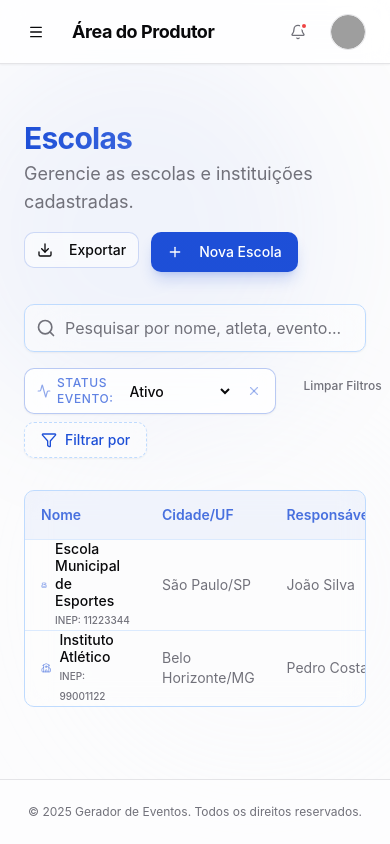
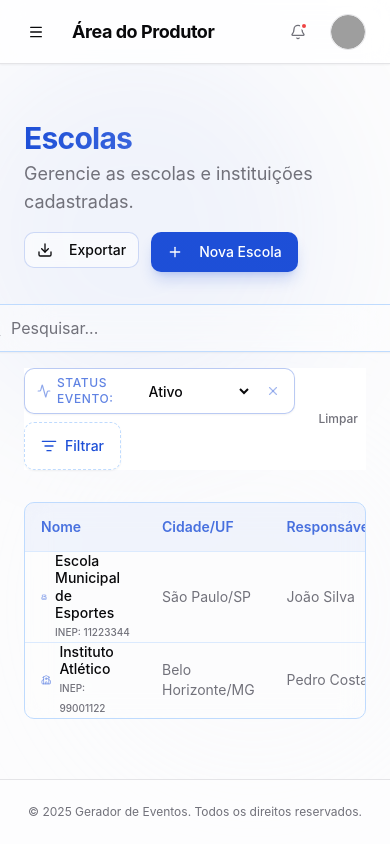
Before and after one commit to AtilaMedeiros/gerador-de-eventos_ultimo, a React (Vite) app: page /area-do-produtor/escolas in a window 390 px wide. Shown: the top 844 px of the page. Built offline with nearby package versions, Linux system fonts and the light colour scheme; sample sign-in values are in the browser's storage; grey boxes are pictures that could not be loaded.

Commit message:
feat: adiciona ícone ListFilter e aprimora layout da busca e filtros com novo botão 'Filtrar' e ajustes de responsividade.

```diff
--- a/src/pages/dashboard/basic-registration/SchoolsList.tsx
+++ b/src/pages/dashboard/basic-registration/SchoolsList.tsx
@@ -23,7 +23,8 @@ import {
     Hash,
     Trophy,
     Building,
-    Activity
+    Activity,
+    ListFilter
 } from 'lucide-react'
 import { toast } from 'sonner'
 import { useNavigate } from 'react-router-dom'
@@ -221,25 +222,34 @@ export default function SchoolsList() {
             </div>
 
             {/* Search and Advanced Filters */}
-            <div className="flex flex-col gap-4">
-                <div className="flex items-center gap-3 w-full relative group">
+            <div className="flex flex-col md:flex-row items-center justify-between gap-4">
+                <div className="flex items-center gap-3 w-[450px] relative group">
                     <div className="absolute inset-y-0 left-3 flex items-center pointer-events-none z-10">
                         <Search className="h-5 w-5 text-muted-foreground group-focus-within:text-primary transition-colors" />
                     </div>
                     <Input
-                        placeholder="Pesquisar por nome, atleta, evento..."
+                        placeholder="Pesquisar..."
                         value={searchTerm}
                         onChange={(e) => setSearchTerm(e.target.value)}
-                        className="pl-10 h-12 bg-white/40 dark:bg-black/40 backdrop-blur-xl border-blue-200 dark:border-blue-800 focus:border-primary/30 focus:ring-primary/20 rounded-md transition-all shadow-sm group-hover:shadow-md text-left"
+                        className="pl-10 h-12 bg-white/40 dark:bg-black/40 backdrop-blur-xl border-blue-200 dark:border-blue-800 focus:border-primary/30 focus:ring-primary/20 rounded-md transition-all shadow-sm group-hover:shadow-md text-left w-full"
                     />
                 </div>
 
-                <div className="flex items-start gap-4">
+                <div className="flex bg-white items-center gap-4">
                     <div className="flex-1">
                         <Filters
                             fields={filterFields}
                             filters={filters}
                             onChange={setFilters}
+                            addButton={
+                                <Button
+                                    size="sm"
+                                    className="h-12 gap-2 rounded-md px-4 bg-white/40 dark:bg-black/40 backdrop-blur-xl border border-dashed border-blue-200 dark:border-blue-800 text-primary hover:bg-primary/5 hover:border-primary shadow-sm hover:shadow-md transition-all duration-300 hover:scale-[1.02]"
+                                >
+                                    <ListFilter className="h-4 w-4" />
+                                    Filtrar
+                                </Button>
+                            }
                         />
                     </div>
                     {filters.length > 0 && (
@@ -247,9 +257,9 @@ export default function SchoolsList() {
                             variant="ghost"
                             size="sm"
                             onClick={() => setFilters([])}
-                            className="text-muted-foreground hover:text-destructive text-xs"
+                            className="text-muted-foreground hover:text-destructive text-xs h-12 px-2"
                         >
-                            Limpar Filtros
+                            Limpar
                         </Button>
                     )}
                 </div>
```
